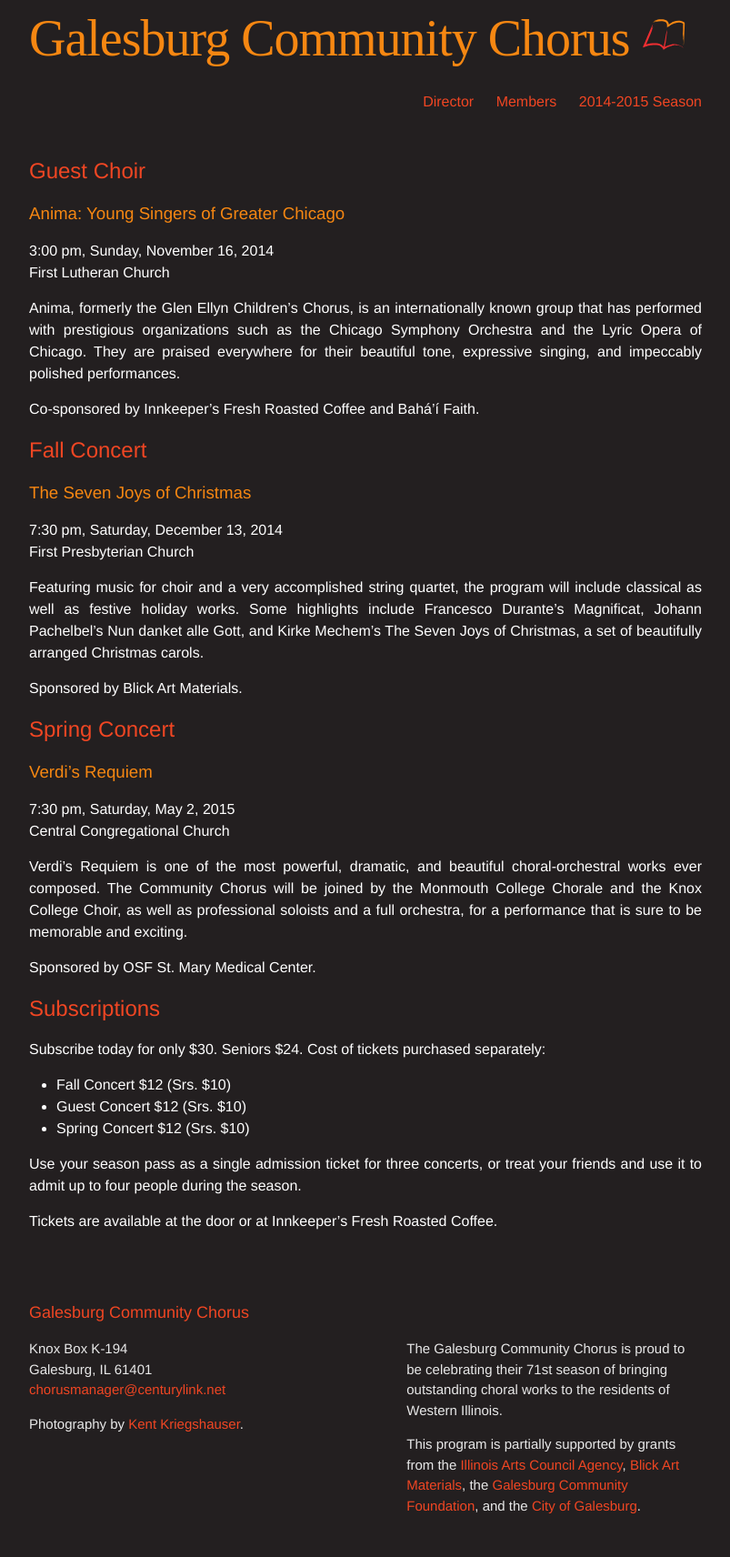
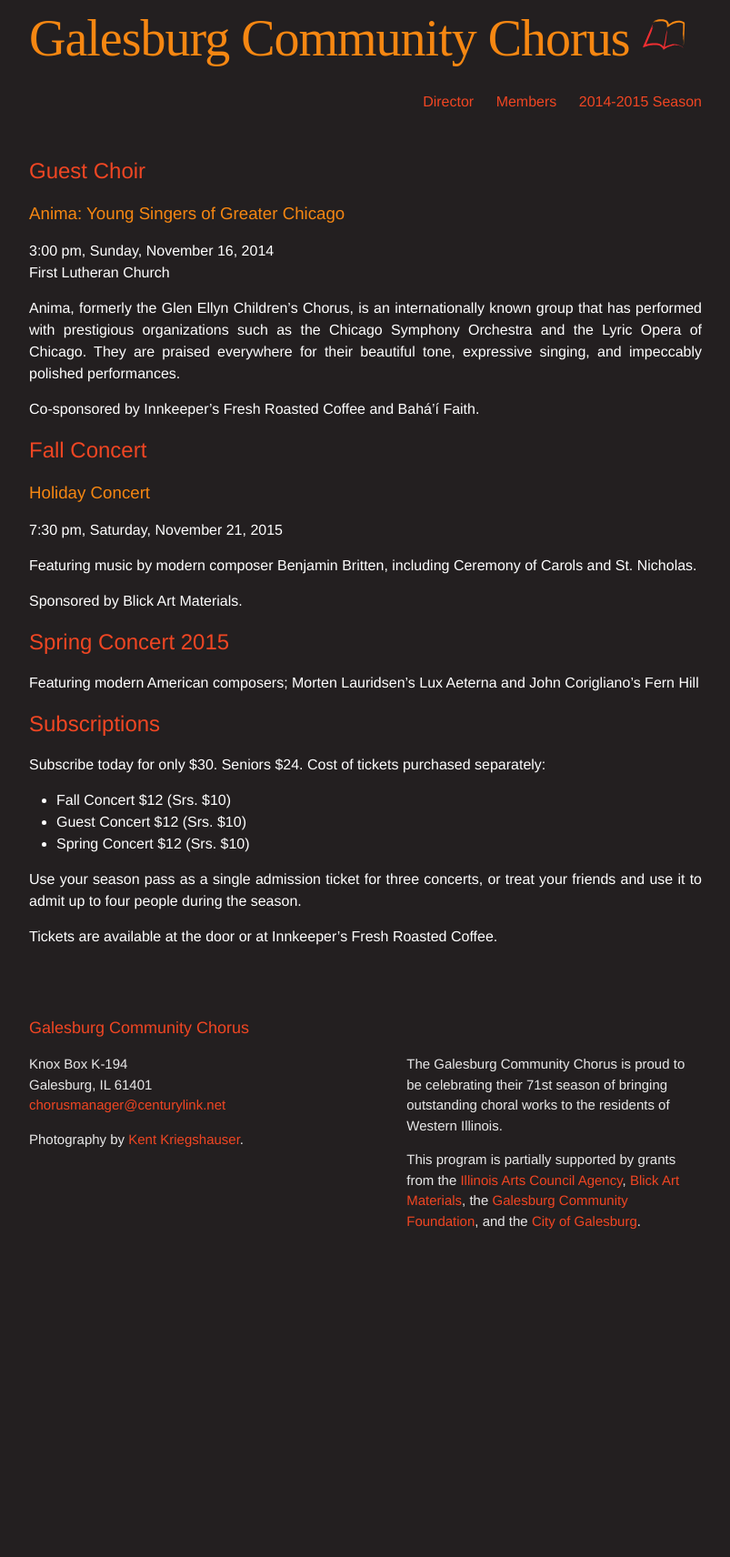
Before and after one commit to galesburgchorus/galesburgchorus.github.io, a Jekyll site: the page built from season.md, in a window 1280 px wide. Shown: the whole page at 91% size, without its empty margins (238-1041 px from the left). Built offline with Jekyll 4.4.1, drawn with Linux system fonts in a browser that asks for light colours; some web fonts are replaced; after the commit the page ends 1399 px from its top, so only the background shows below that.

Commit message:
Updated season.md

```diff
--- a/season.md
+++ b/season.md
@@ -4,6 +4,7 @@ title: "2014-2015 Season"
 permalink: /season/
 published: true
 ---
+
 
 ## Guest Choir
 
@@ -17,23 +18,16 @@ Co-sponsored by Innkeeper's Fresh Roasted Coffee and Bahá'í Faith.
 
 ## Fall Concert
 
-### The Seven Joys of Christmas
-7:30 pm, Saturday, December 13, 2014
-First Presbyterian Church
+### Holiday Concert
+7:30 pm, Saturday, November 21, 2015
 
-Featuring music for choir and a very accomplished string quartet, the program will include classical as well as festive holiday works.  Some highlights include Francesco Durante's Magnificat, Johann Pachelbel's Nun danket alle Gott, and Kirke Mechem's The Seven Joys of Christmas, a set of beautifully arranged Christmas carols.
+Featuring music by modern composer Benjamin Britten, including Ceremony of Carols and St. Nicholas.
 
 Sponsored by Blick Art Materials.
 
-## Spring Concert
+## Spring Concert 2015
 
-### Verdi's Requiem
-7:30 pm, Saturday, May 2, 2015
-Central Congregational Church
-
-Verdi's Requiem is one of the most powerful, dramatic, and beautiful choral-orchestral works ever composed.  The Community Chorus will be joined by the Monmouth College Chorale and the Knox College Choir, as well as professional soloists and a full orchestra, for a performance that is sure to be memorable and exciting.
-
-Sponsored by OSF St. Mary Medical Center.
+Featuring modern American composers; Morten Lauridsen's Lux Aeterna and John Corigliano's Fern Hill
 
 ## Subscriptions
 Subscribe today for only $30. Seniors $24.
```
